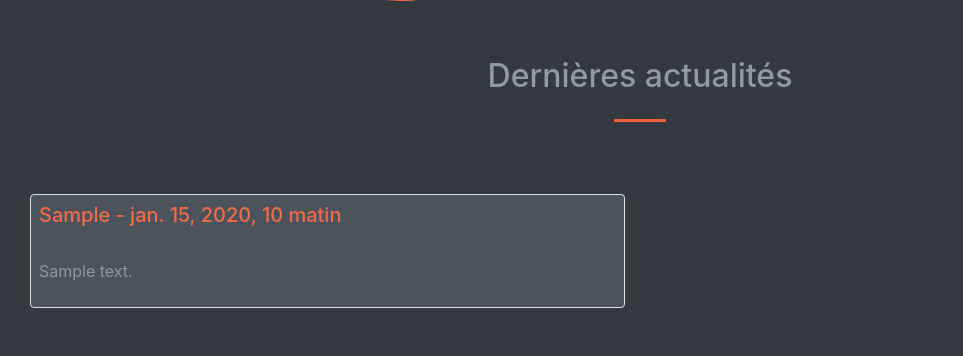
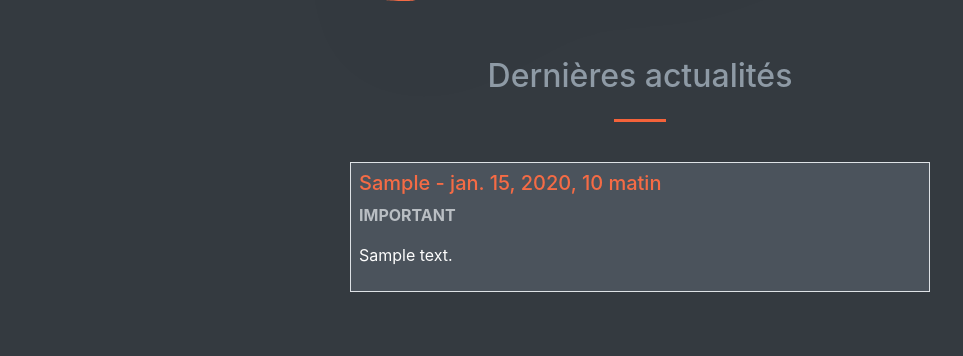
Before and after one commit to Frantz680/Site-elec, a Django app: page / in a window 1280 px wide. Shown: the part 846-1202 px from the top of the page, without its empty margins (0-963 px from the left). Run offline with Django 3.2, Linux system fonts and the light colour scheme; tables that the repository leaves empty hold one stand-in row (values such as "Sample post"); grey boxes marked "Sample" are stand-in pictures; some libraries are stand-ins or nearby versions.

Commit message:
Dernières actualités ok

```diff
--- a/home/templates/home/index.html
+++ b/home/templates/home/index.html
@@ -60,27 +60,29 @@
     </a>
 
   {% endif %}
+  <div class="row align-items-center justify-content-center">
+    <div class="col-lg-6 mb-5">
 
-  <div class="col-lg-6 mt-5">
+      {% for actu in actualites.all %}
 
-    {% for actu in actualites.all %}
+      <div class="mt-3 mb-3">
+        <div class="p-2 border bg-dark-sombre">
+            <h5 class="title_orange">{{ actu.user}} - {{ actu.date_added}}</h5>
+            {% if actu.nom_actu == "1" %}
+            <p class="text-uppercase text-clair-actu font-weight-bold">Mise à jour</p>
+            {% elif actu.nom_actu == "2" %}
+            <p class="text-uppercase text-clair-actu font-weight-bold">Prochainement</p>
+            {% else %}
+            <p class="text-uppercase text-clair-actu font-weight-bold">Important</p>
+            {% endif %}
+            <p class="">{{ actu.contenu }}</p>
+        </div>
+      </div>
 
-    <div class="mt-3">
-        <div class="card border p-2 bg-dark-sombre">
-            <h5 class="text-clair title_orange">{{ actu.user}} - {{ actu.date_added}}</h5>
-            <br/>
-            <p class="text-clair">{{ actu.contenu }}</p>
-        </div>
+      {% endfor %}
+
     </div>
-
-    {% endfor %}
-
-
-    <br/>
-    <br>
-
   </div>
-
 </div>
 
 {% endblock contenu %}
--- a/static/css/styles.css
+++ b/static/css/styles.css
@@ -27,6 +27,11 @@ body
 .row{
     margin-right: 15px !important;
     margin-left: 15px !important;
+}
+
+.text-clair-actu
+{
+    color: #b9bec3 !important;
 }
 
 .title_orange
```
